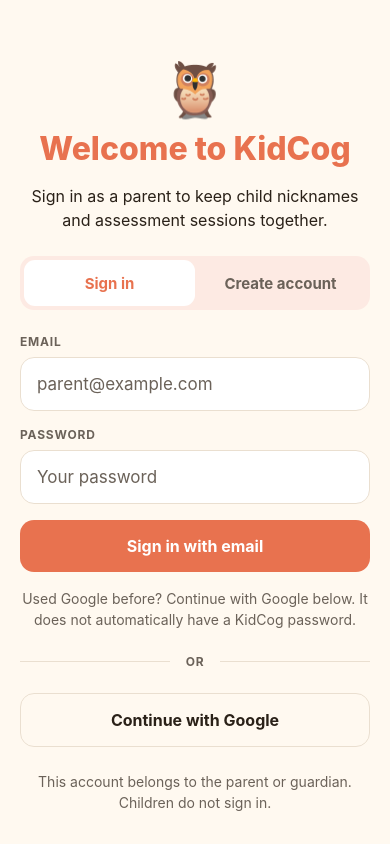
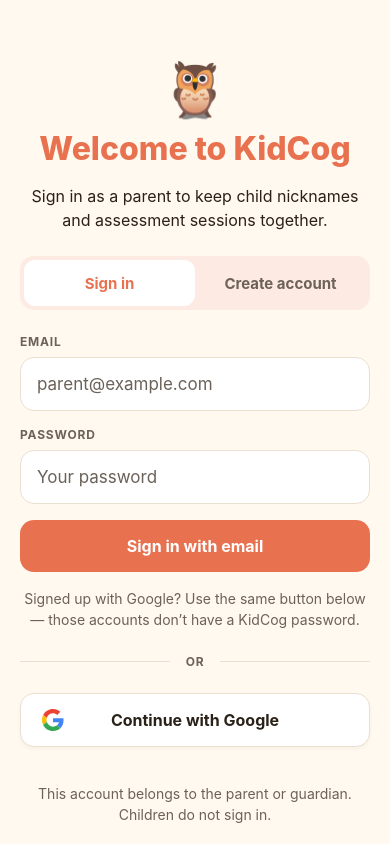
Before and after one commit to arun-upadhyay/kidcog, a React Native app in the folder app/: screen / in a window 390 px wide. Built offline with nearby package versions, Linux system fonts and the light colour scheme; no server answers; what expo-web-browser would draw is missing.

Commit message:
Refactor login screen to use SocialButton component for social sign-in options

```diff
--- /dev/null
+++ b/app/src/components/SocialButton.tsx
@@ -0,0 +1,80 @@
+import React from 'react';
+import { ActivityIndicator, Pressable, StyleSheet, Text, View } from 'react-native';
+import Svg, { Path } from 'react-native-svg';
+import { colors, spacing } from '../theme';
+
+export type SocialProvider = 'google' | 'facebook' | 'apple';
+
+const NAMES: Record<SocialProvider, string> = { google: 'Google', facebook: 'Facebook', apple: 'Apple' };
+
+/** Each company's own logo, in its own colours, as its brand guidelines ask. */
+function Logo({ provider, size = 22 }: { provider: SocialProvider; size?: number }) {
+  if (provider === 'google') {
+    return (
+      <Svg width={size} height={size} viewBox="0 0 48 48">
+        <Path fill="#EA4335" d="M24 9.5c3.54 0 6.71 1.22 9.21 3.6l6.85-6.85C35.9 2.38 30.47 0 24 0 14.62 0 6.51 5.38 2.56 13.22l7.98 6.19C12.43 13.72 17.74 9.5 24 9.5z" />
+        <Path fill="#4285F4" d="M46.98 24.55c0-1.57-.15-3.09-.38-4.55H24v9.02h12.94c-.58 2.96-2.26 5.48-4.78 7.18l7.73 6c4.51-4.18 7.09-10.36 7.09-17.65z" />
+        <Path fill="#FBBC05" d="M10.53 28.59c-.48-1.45-.76-2.99-.76-4.59s.27-3.14.76-4.59l-7.98-6.19C.92 16.46 0 20.12 0 24c0 3.88.92 7.54 2.56 10.78l7.97-6.19z" />
+        <Path fill="#34A853" d="M24 48c6.48 0 11.93-2.13 15.89-5.81l-7.73-6c-2.15 1.45-4.92 2.3-8.16 2.3-6.26 0-11.57-4.22-13.47-9.91l-7.98 6.19C6.51 42.62 14.62 48 24 48z" />
+      </Svg>
+    );
+  }
+  if (provider === 'facebook') {
+    return (
+      <Svg width={size} height={size} viewBox="0 0 24 24">
+        <Path fill="#0866FF" d="M24 12.073C24 5.405 18.627 0 12 0S0 5.405 0 12.073C0 18.1 4.388 23.094 10.125 24v-8.437H7.078v-3.49h3.047V9.413c0-3.026 1.792-4.697 4.533-4.697 1.312 0 2.686.236 2.686.236v2.971H15.83c-1.491 0-1.956.93-1.956 1.886v2.264h3.328l-.532 3.49h-2.796V24C19.612 23.094 24 18.1 24 12.073z" />
+      </Svg>
+    );
+  }
+  return (
+    <Svg width={size} height={size} viewBox="0 0 24 24">
+      <Path fill="#000000" d="M12.152 6.896c-.948 0-2.415-1.078-3.96-1.04-2.04.027-3.91 1.183-4.961 3.014-2.117 3.675-.546 9.103 1.519 12.09 1.013 1.454 2.208 3.09 3.792 3.039 1.52-.065 2.09-.987 3.935-.987 1.831 0 2.35.987 3.96.948 1.637-.026 2.676-1.48 3.676-2.948 1.156-1.688 1.636-3.325 1.662-3.415-.039-.013-3.182-1.221-3.22-4.857-.026-3.04 2.48-4.494 2.597-4.559-1.429-2.09-3.623-2.324-4.39-2.376-2-.156-3.675 1.09-4.61 1.09zM15.53 3.83c.843-1.012 1.4-2.427 1.245-3.83-1.207.052-2.662.805-3.532 1.818-.78.896-1.454 2.338-1.273 3.714 1.338.104 2.715-.688 3.559-1.701" />
+    </Svg>
+  );
+}
+
+/**
+ * One sign-in button per provider, all the same shape: white, outlined, the
+ * logo on the left and the words centred. Keeping them alike means no
+ * provider looks preferred, and they sit calmly under the main email button.
+ */
+export default function SocialButton({ provider, onPress, disabled, busy }: {
+  provider: SocialProvider;
+  onPress: () => void;
+  disabled?: boolean;
+  busy?: boolean;
+}) {
+  const name = NAMES[provider];
+  return (
+    <Pressable
+      onPress={onPress}
+      disabled={disabled}
+      accessibilityRole="button"
+      accessibilityLabel={`Continue with ${name}`}
+      accessibilityState={{ disabled: !!disabled, busy: !!busy }}
+      style={({ pressed, hovered }: { pressed: boolean; hovered?: boolean }) => [
+        styles.button,
+        (hovered || pressed) && !disabled && styles.hover,
+        pressed && !disabled && { transform: [{ scale: 0.99 }] },
+        disabled && !busy && styles.disabled,
+      ]}
+    >
+      <View style={styles.logo} accessibilityElementsHidden importantForAccessibility="no-hide-descendants" aria-hidden>
+        {busy ? <ActivityIndicator color={colors.inkSoft} /> : <Logo provider={provider} />}
+      </View>
+      <Text style={styles.label}>{busy ? `Opening ${name}…` : `Continue with ${name}`}</Text>
+    </Pressable>
+  );
+}
+
+const styles = StyleSheet.create({
+  button: {
+    minHeight: 54, borderRadius: 14, borderWidth: 1.5, borderColor: colors.line, backgroundColor: colors.surface,
+    flexDirection: 'row', alignItems: 'center', justifyContent: 'center', paddingHorizontal: spacing(7), marginBottom: spacing(1.5),
+    shadowColor: '#5A3D05', shadowOpacity: 0.05, shadowRadius: 4, shadowOffset: { width: 0, height: 2 }, elevation: 1,
+  },
+  hover: { backgroundColor: '#FBF7F1', borderColor: '#DCCDB8' },
+  disabled: { opacity: 0.5 },
+  logo: { position: 'absolute', left: spacing(2.5), width: 24, height: 24, alignItems: 'center', justifyContent: 'center' },
+  label: { fontSize: 16, fontWeight: '700', color: colors.ink },
+});
--- a/app/src/screens/LoginScreen.tsx
+++ b/app/src/screens/LoginScreen.tsx
@@ -12,6 +12,7 @@
 } from 'react-native';
 import * as AppleAuthentication from 'expo-apple-authentication';
 import Button from '../components/Button';
+import SocialButton from '../components/SocialButton';
 import { useAuth } from '../auth/AuthContext';
 import { colors, spacing, type, column, GUTTER } from '../theme';
 
@@ -189,7 +190,7 @@
                 loading={busy === 'email'}
               />
               {mode === 'signIn' ? (
-                <Text style={styles.signInHint}>{socialNames.length > 1 ? `Used ${socialList} before? Continue with it below. Those accounts do` : 'Used Google before? Continue with Google below. It does'} not automatically have a KidCog password.</Text>
+                <Text style={styles.signInHint}>Signed up with {socialList}? Use the same button below — those accounts don’t have a KidCog password.</Text>
               ) : null}
 
               <View style={styles.divider}><View style={styles.rule} /><Text style={styles.or}>OR</Text><View style={styles.rule} /></View>
@@ -206,32 +207,12 @@
                     />
                   </View>
                 ) : (
-                  <Pressable
-                    onPress={() => void startApple()}
-                    disabled={!configured || busy !== null}
-                    accessibilityRole="button"
-                    accessibilityLabel="Continue with Apple"
-                    style={({ pressed }) => [styles.appleWeb, (!configured || busy !== null) && styles.appleBusy, pressed && { opacity: 0.85 }]}
-                  >
-                    {busy === 'apple' ? <ActivityIndicator color="#FFFFFF" style={{ marginRight: spacing(1) }} /> : null}
-                    <Text style={styles.appleWebText}>{busy === 'apple' ? 'Opening Apple…' : 'Continue with Apple'}</Text>
-                  </Pressable>
+                  <SocialButton provider="apple" onPress={() => void startApple()} disabled={!configured || busy !== null} busy={busy === 'apple'} />
                 )
               ) : null}
-              <Button title={busy === 'google' ? 'Opening Google…' : 'Continue with Google'} variant="secondary" onPress={() => void startGoogle()} disabled={!configured || busy !== null} loading={busy === 'google'} />
+              <SocialButton provider="google" onPress={() => void startGoogle()} disabled={!configured || busy !== null} busy={busy === 'google'} />
               {showFacebook ? (
-                <Pressable
-                  onPress={() => void startFacebook()}
-                  disabled={!configured || busy !== null}
-                  accessibilityRole="button"
-                  accessibilityLabel="Continue with Facebook"
-                  style={({ pressed }) => [styles.facebook, (!configured || busy !== null) && styles.appleBusy, pressed && { opacity: 0.85 }]}
-                >
-                  {busy === 'facebook'
-                    ? <ActivityIndicator color="#FFFFFF" style={{ marginRight: spacing(1) }} />
-                    : <View style={styles.facebookMark} accessible={false}><Text style={styles.facebookF}>f</Text></View>}
-                  <Text style={styles.appleWebText}>{busy === 'facebook' ? 'Opening Facebook…' : 'Continue with Facebook'}</Text>
-                </Pressable>
+                <SocialButton provider="facebook" onPress={() => void startFacebook()} disabled={!configured || busy !== null} busy={busy === 'facebook'} />
               ) : null}
             </>
           )}
@@ -268,12 +249,6 @@
   appleWrap: { marginBottom: spacing(1.5) },
   appleButton: { width: '100%', height: 52 },
   appleBusy: { opacity: 0.5 },
-  appleWeb: { minHeight: 52, borderRadius: 14, backgroundColor: '#000000', flexDirection: 'row', alignItems: 'center', justifyContent: 'center', marginBottom: spacing(1.5) },
-  appleWebText: { color: '#FFFFFF', fontSize: 16, fontWeight: '600' },
-  // Facebook's brand blue and white "f", per its login button guidelines.
-  facebook: { minHeight: 52, borderRadius: 14, backgroundColor: '#1877F2', flexDirection: 'row', alignItems: 'center', justifyContent: 'center', marginTop: spacing(1.5) },
-  facebookMark: { width: 22, height: 22, borderRadius: 11, backgroundColor: '#FFFFFF', alignItems: 'center', justifyContent: 'flex-end', overflow: 'hidden', marginRight: spacing(1) },
-  facebookF: { color: '#1877F2', fontSize: 20, lineHeight: 21, fontWeight: '900', marginBottom: -3, marginLeft: 3 },
   verifyCard: { backgroundColor: colors.surface, borderColor: colors.line, borderWidth: 1.5, borderRadius: 20, padding: spacing(3) },
   verifyIcon: { fontSize: 42, textAlign: 'center', marginBottom: spacing(1) },
   cardTitle: { ...type.heading, textAlign: 'center', marginBottom: spacing(1) },
```
